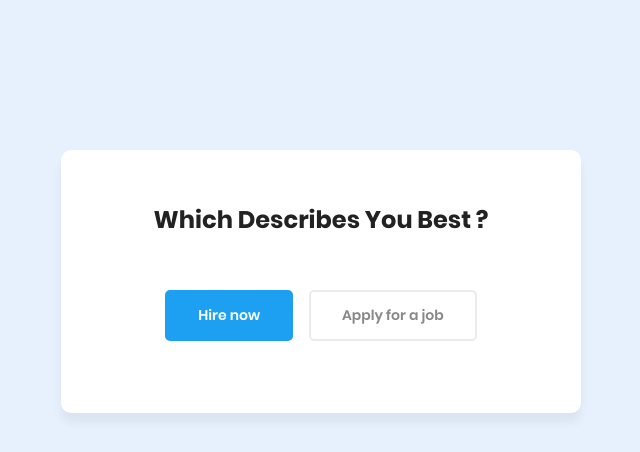
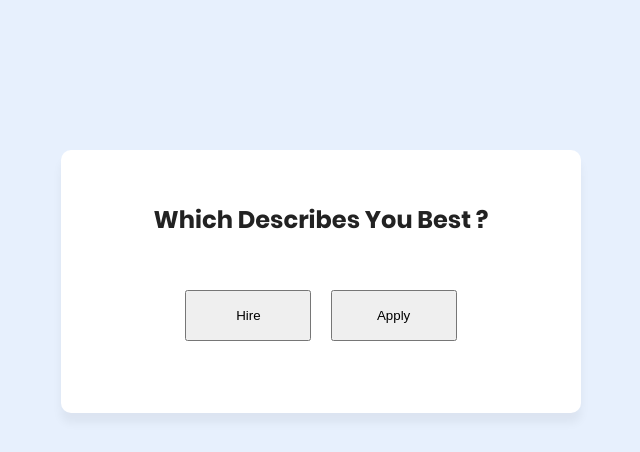
Before and after one commit to UpgradeProfits/talent-management, a Django app: template templates/hire_apply.html in a window 1280 px wide. Shown: the top 452 px of the page, without its empty margins (319-959 px from the left). Run offline with Django 4.2, Linux system fonts and the light colour scheme; the template is opened without the code that fills it, so the values that code supplies are empty.

Commit message:
modifications on the talent-mgt web-app

```diff
--- a/auths/models.py
+++ b/auths/models.py
@@ -81,6 +81,7 @@ class User(AbstractBaseUser):
     last_name= models.CharField(default='', null=False, blank=False, max_length=30)
     tel = PhoneNumberField()
     added = models.DateTimeField(auto_now=True)
+    category = models.CharField(default='', max_length=255, choices=(('client', 'client'), ('seeker', 'seeker')))
     active = models.BooleanField(default=True)
     TC = models.BooleanField(default=False)#Terms and Conditions
     staff = models.BooleanField(default=False)  # a admin user; non super-user
--- a/templates/hire_apply.html
+++ b/templates/hire_apply.html
@@ -13,6 +13,13 @@
     <!-- Main css -->
     <link rel="stylesheet" href="{%static 'css/style.css' %}">
 </head>
+<style>
+    .quest-btn{
+        padding: 1rem;
+        width: 30%;
+        margin: 0rem .6rem;
+    }
+</style>
 <body>
 
     <div class="main">
@@ -22,10 +29,8 @@
             <div class="sign-up-content">
                 <h2 class="form-title">Which Describes You Best ?</h2>
                 <div class="form-radio" style="display: flex; justify-content:center;">
-                    <input type="radio" name="member_level" value="newbie" id="newbie" checked="checked" />
-                    <label for="newbie">Hire now</label>
-                    <input type="radio" name="member_level" value="average" id="average" />
-                    <label for="average">Apply for a job</label>
+                    <button class="quest-btn" type="button" id="client">Hire</button>
+                    <button class="quest-btn" type="button" id="seeker">Apply</button>
 
                 </div>
             </div>
@@ -38,7 +43,13 @@
     <script src="{%static 'js/main.js' %}"></script>
     <script>
         $(document).ready(function(){
+            $("#seeker").click(()=>{
+                window.location = '/auth/createprofile/'
+            })
 
+            $("#client").click(()=>{
+                window.location = '/'
+            })
         })
     </script>
 </body><!-- This templates was made by Colorlib (https://colorlib.com) -->
--- a/templates/sign-up.html
+++ b/templates/sign-up.html
@@ -91,7 +91,7 @@
             e.preventDefault();
             $.ajax({
                 type:"POST",
-                url:"/auth/user/",
+                url:"/auth/category/",
                 data:{
                     firstname:$('#id_first_name').val(),
                     lastname:$('#id_last_name').val(),
```
Also changed, not shown: db.sqlite3.
